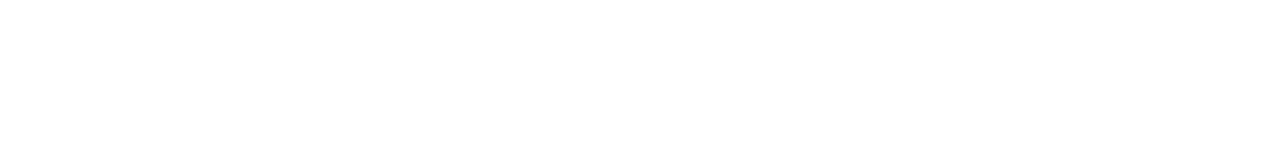
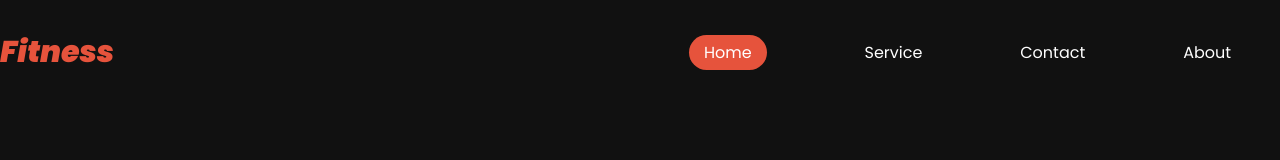
Before and after one commit to mehedihasanmurad/Fiteness-Project-Responsive, a plain HTML site: page index.html in a window 1280 px wide. Drawn offline with Linux system fonts and the light colour scheme.

Commit message:
navbar added

```diff
--- a/css/responsive.css
+++ b/css/responsive.css
@@ -0,0 +1,32 @@
+
+/* Tablet Device */
+
+@media screen and (min-width: 577px) and (max-width: 992px) {
+    .navbar-section {
+        margin: 0 30px;
+    }
+
+    .navbar-text {
+        justify-content: space-between;
+    }
+}
+
+
+
+/* Mobile Device */
+@media screen and (max-width: 576px) {
+
+
+    .navbar-text a {
+        display: none;
+    }
+
+    .special {
+        margin-left: 20px;
+    }
+
+    .menu {
+        display: block;
+        margin-left: 110px;
+    }
+}
--- a/css/style.css
+++ b/css/style.css
@@ -0,0 +1,62 @@
+/* Google Font Link */
+@import url('https://fonts.googleapis.com/css2?family=Dancing+Script:wght@400..700&family=Poppins:ital,wght@0,100;0,200;0,300;0,400;0,500;0,600;0,700;0,800;0,900;1,100;1,200;1,300;1,400;1,500;1,600;1,700;1,800;1,900&display=swap');
+
+* {
+    margin: 0;
+    padding: 0;
+    box-sizing: border-box;
+}
+
+body {
+    font-family: "Poppins", sans-serif;
+    background-color: rgba(17, 17, 17, 1);
+    color: white;
+}
+
+/* Navbar Styles */
+
+.header-section {
+    min-height: 100px;
+    margin-top: 30px;
+}
+
+.navbar-section {
+    max-width: 1300px;
+    margin: 0 auto;
+    display: flex;
+    justify-content: space-evenly;
+    align-items: center;
+}
+
+.navbar-logo {
+    width: 50%;
+}
+
+.special {
+    font-size: 30px;
+    color: #E6533C;
+    font-weight: 900;
+    font-style: italic;
+}
+
+.navbar-text {
+    width: 50%;
+    display: flex;
+    justify-content: space-around;
+    align-items: center;
+}
+
+.active-text {
+    background-color: #E6533C;
+    border-radius: 20px;
+    padding: 5px 15px;
+}
+
+.navbar-text a {
+    text-decoration: none;
+    color: white;
+}
+
+.menu {
+    display: none;
+}
--- a/index.html
+++ b/index.html
@@ -8,8 +8,33 @@
     <link rel="stylesheet" href="css/style.css">
     <!-- Responsive Link -->
     <link rel="stylesheet" href="css/responsive.css">
+    <!-- Font Awesome Icon Cds -->
+    <link rel="stylesheet" href="https://cdnjs.cloudflare.com/ajax/libs/font-awesome/6.7.2/css/all.min.css">
 </head>
 <body>
+    <!-- navbar part starts here  -->
+    <header class="header-section">
+        <nav class="navbar-section">
+            <div class="navbar-logo">
+                <h1><span class="special">Fitness</span></h1>
+            </div>
+            <div class="navbar-text">
+                <a class="active-text" href="">Home</a>
+                <a href="">Service</a>
+                <a href="">Contact</a>
+                <a href="">About</a>
+                <div class="menu">
+                    <span><i class="fa-solid fa-bars"></i></span>
+                </div>
+            </div>
+        </nav>
 
+    </header>
+    <!-- navbar part ends here  -->
+
+
+
+    <main></main>
+    <footer></footer>
 </body>
 </html>
```
